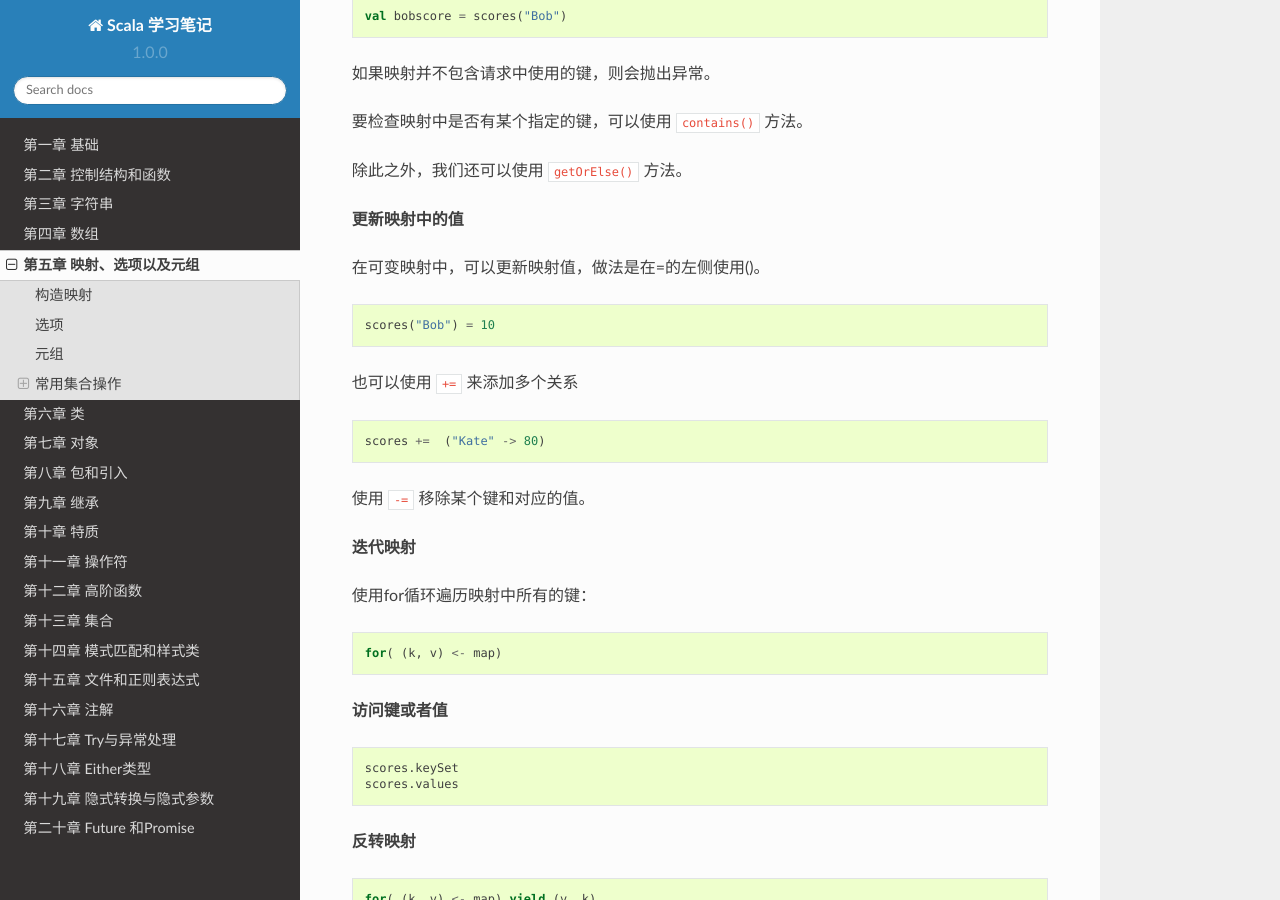
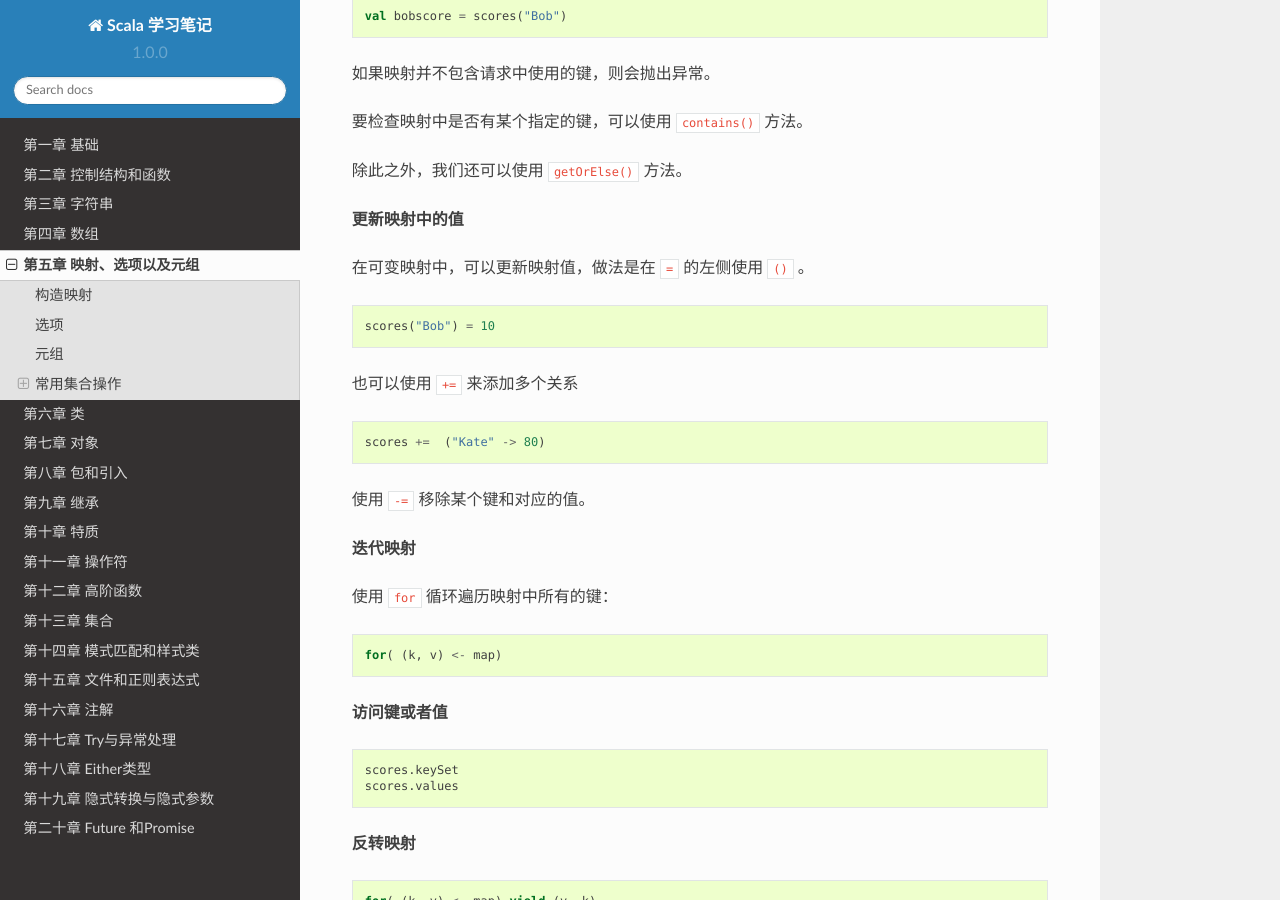
Before and after one commit to nummy/learning-scala, a Sphinx documentation site: the page built from source/chapter/chapter05.rst, in a window 1280 px wide and 900 px high, scrolled down 655 px. Built offline with Sphinx 7.4.7 and the Read the Docs theme 2.0.0, drawn with Linux system fonts in a browser that asks for light colours; pages that are not in the unit, such as notebooks, are missing from menus.

```diff
--- a/source/chapter/chapter05.rst
+++ b/source/chapter/chapter05.rst
@@ -43,7 +43,7 @@
 
 
 
-在可变映射中，可以更新映射值，做法是在=的左侧使用()。
+在可变映射中，可以更新映射值，做法是在 ``=`` 的左侧使用 ``()`` 。
 
 .. code-block:: scala
 
@@ -61,7 +61,7 @@
 
 **迭代映射**
 
-使用for循环遍历映射中所有的键：
+使用 ``for`` 循环遍历映射中所有的键：
 
 .. code-block:: scala
 
```
